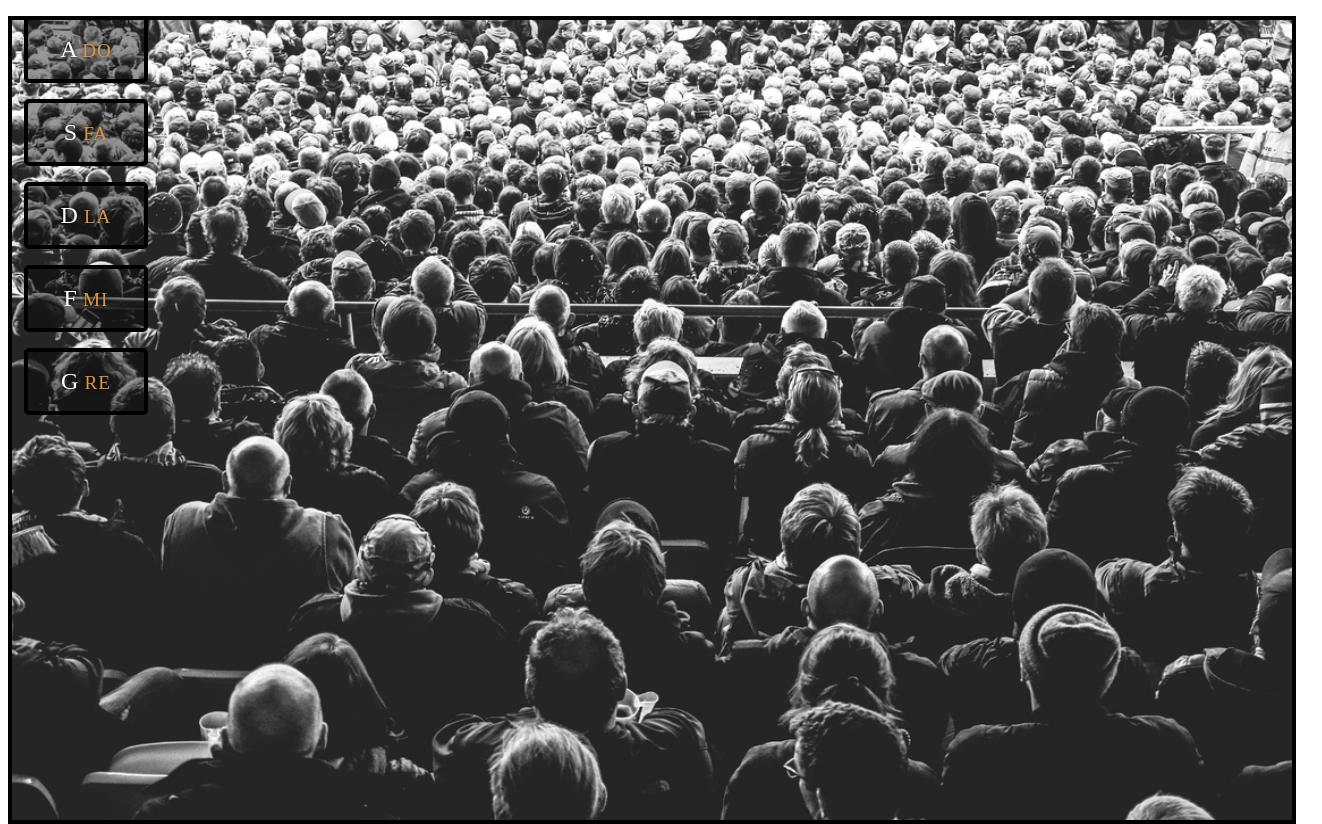
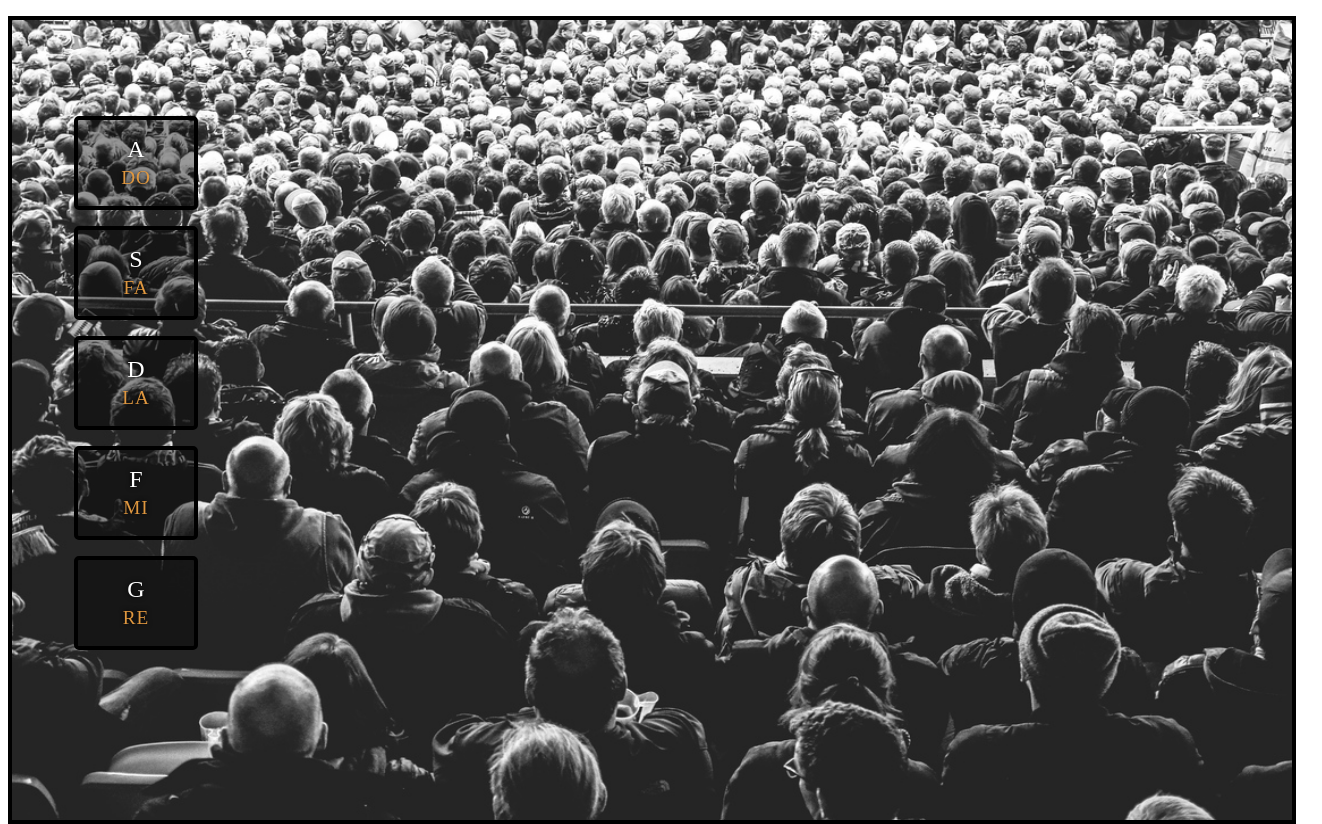
Before and after one commit to Humano0/30_days_of_javascript, a plain HTML site: page challenges/day1_javascript_drum_kit/index.html in a window 1280 px wide. Shown: the whole page, 1322 px wide, since content can reach past the window. Drawn offline with Linux system fonts and the light colour scheme.

Commit message:
Day1 finito.

```diff
--- a/challenges/day1_javascript_drum_kit/style.css
+++ b/challenges/day1_javascript_drum_kit/style.css
@@ -15,7 +15,6 @@
     color: white;
     background: rgba(0, 0, 0, 0.4);
     text-shadow: 0 0 5px black;
-    position: relative;
     -webkit-border-radius: 5px;
     -moz-border-radius: 5px;
     -ms-border-radius: 5px;
@@ -50,3 +49,8 @@
     position: absolute;
     border: 4px solid black;
 }
+.keys{
+    position: relative;
+    top: 100px;
+    left: 50px;
+}
```
Also changed, not shown: challenges/day1_javascript_drum_kit/index.html (+5 -0 lines).
